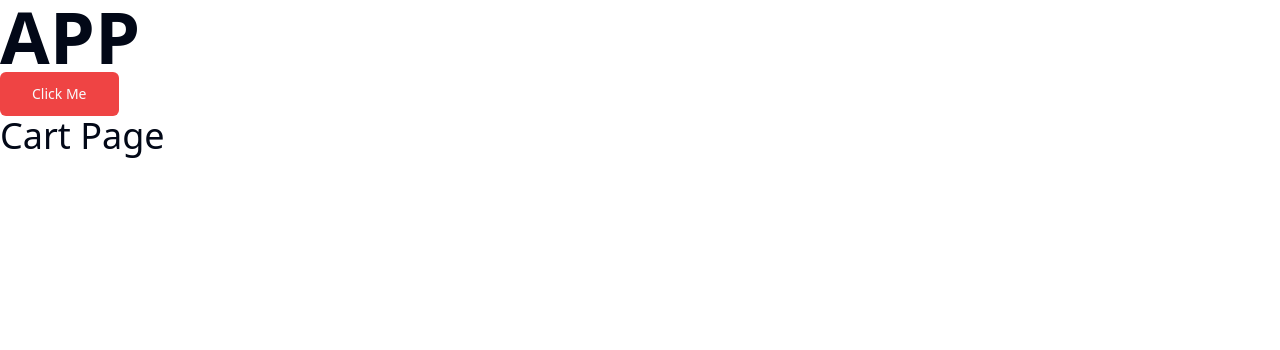
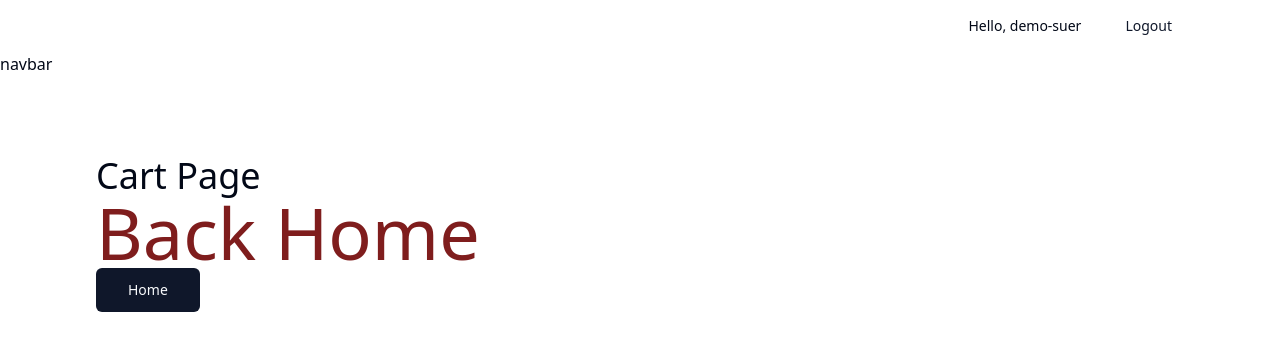
Before and after one commit to rwalsh221/udemy_practical_typescript, a React (Vite) app in the folder practical_typescript/03-store-project/: page /cart in a window 1280 px wide. Shown: the top 350 px of the page. Built offline with nearby package versions, Linux system fonts and the light colour scheme.

Commit message:
section 5 lesson 138

```diff
--- a/practical_typescript/03-store-project/src/App.tsx
+++ b/practical_typescript/03-store-project/src/App.tsx
@@ -1,5 +1,4 @@
-import { Button } from "./components/ui/button";
-import { useAppSelector } from "./hooks";
+import { RouterProvider, createBrowserRouter } from "react-router-dom";
 import {
   HomeLayout,
   Landing,
@@ -11,26 +10,47 @@
   Login,
   Checkout,
   Orders,
+  About,
 } from "./pages";
 
+const router = createBrowserRouter([
+  {
+    path: "/",
+    element: <HomeLayout />,
+    children: [
+      {
+        index: true,
+        element: <Landing />,
+      },
+      {
+        path: "products",
+        element: <Products />,
+      },
+      { path: "products/:id", element: <SingleProduct /> },
+      {
+        path: "cart",
+        element: <Cart />,
+      },
+      { path: "about", element: <About /> },
+      {
+        path: "checkout",
+        element: <Checkout />,
+      },
+      { path: "orders", element: <Orders /> },
+    ],
+  },
+  {
+    path: "/login",
+    element: <Login />,
+  },
+  {
+    path: "/register",
+    element: <Register />,
+  },
+]);
+
 const App = () => {
-  const { name } = useAppSelector((state) => state.userState);
-  console.log(name);
-  return (
-    <div>
-      <h1 className="text-7xl font-bold">APP</h1>
-      <Button
-        variant="destructive"
-        size="lg"
-        onClick={() => {
-          console.log("hellow button");
-        }}
-      >
-        Click Me
-      </Button>
-      <Cart></Cart>
-    </div>
-  );
+  return <RouterProvider router={router} />;
 };
 
 export default App;
--- /dev/null
+++ b/practical_typescript/03-store-project/src/components/Header.tsx
@@ -0,0 +1,39 @@
+import { Link, useNavigate } from "react-router-dom";
+import { Button } from "./ui/button";
+import { useState } from "react";
+
+const Header = () => {
+  const navigate = useNavigate();
+  const [user, setUser] = useState<{ username: string } | null>({
+    username: "demo-suer",
+  });
+  const handleLogout = () => {
+    setUser(null);
+    navigate("/");
+  };
+  return (
+    <header>
+      <div className=" align-element flex justify-center sm:justify-end py-2">
+        {user ? (
+          <div className="flex gap-x-2 sm:gap-x-8 items-center">
+            <p className="text-xs sm:text-sm">Hello, {user.username}</p>
+            <Button variant={"link"} size={"sm"} onClick={handleLogout}>
+              Logout
+            </Button>
+          </div>
+        ) : (
+          <div className="flex gap-x-6 justify-center items-center -mr-4">
+            <Button asChild variant={"link"} size="sm">
+              <Link to="/login">Sign In / Guest</Link>
+            </Button>
+            <Button asChild variant={"link"} size={"sm"}>
+              <Link to="/register">Register</Link>
+            </Button>
+          </div>
+        )}
+      </div>
+    </header>
+  );
+};
+
+export default Header;
--- /dev/null
+++ b/practical_typescript/03-store-project/src/components/index.tsx
@@ -0,0 +1 @@
+export { default as Header } from "./Header";
--- a/practical_typescript/03-store-project/src/index.css
+++ b/practical_typescript/03-store-project/src/index.css
@@ -27,7 +27,7 @@
     --chart-3: 197 37% 24%;
     --chart-4: 43 74% 66%;
     --chart-5: 27 87% 67%;
-    --radius: 0.5rem
+    --radius: 0.5rem;
   }
   .dark {
     --background: 222.2 84% 4.9%;
@@ -53,9 +53,16 @@
     --chart-2: 160 60% 45%;
     --chart-3: 30 80% 55%;
     --chart-4: 280 65% 60%;
-    --chart-5: 340 75% 55%
+    --chart-5: 340 75% 55%;
   }
 }
+
+@layer components {
+  .align-element {
+    @apply mx-auto max-w-6xl px-8;
+  }
+}
+
 @layer base {
   * {
     @apply border-border;
--- a/practical_typescript/03-store-project/src/pages/Cart.tsx
+++ b/practical_typescript/03-store-project/src/pages/Cart.tsx
@@ -1,5 +1,20 @@
+import { Link } from "react-router-dom";
+import { Button } from "@/components/ui/button";
+
 const Cart = () => {
-  return <h1 className="text-4xl">Cart Page</h1>;
+  return (
+    <div>
+      <h1 className="text-4xl">Cart Page</h1>
+      <Link to={"/"} className="text-7xl text-red-900">
+        Back Home
+      </Link>
+      <div>
+        <Button asChild size="lg">
+          <Link to={"/"}>Home</Link>
+        </Button>
+      </div>
+    </div>
+  );
 };
 
 export default Cart;
--- a/practical_typescript/03-store-project/src/pages/HomeLayout.tsx
+++ b/practical_typescript/03-store-project/src/pages/HomeLayout.tsx
@@ -1,5 +1,16 @@
+import { Header } from "@/components";
+import { Outlet } from "react-router-dom";
+
 const HomeLayout = () => {
-  return <h1 className="text-4xl">Homelayout Page</h1>;
+  return (
+    <>
+      <Header />
+      <nav>navbar</nav>
+      <div className="align-element py-20">
+        <Outlet />
+      </div>
+    </>
+  );
 };
 
 export default HomeLayout;
```
